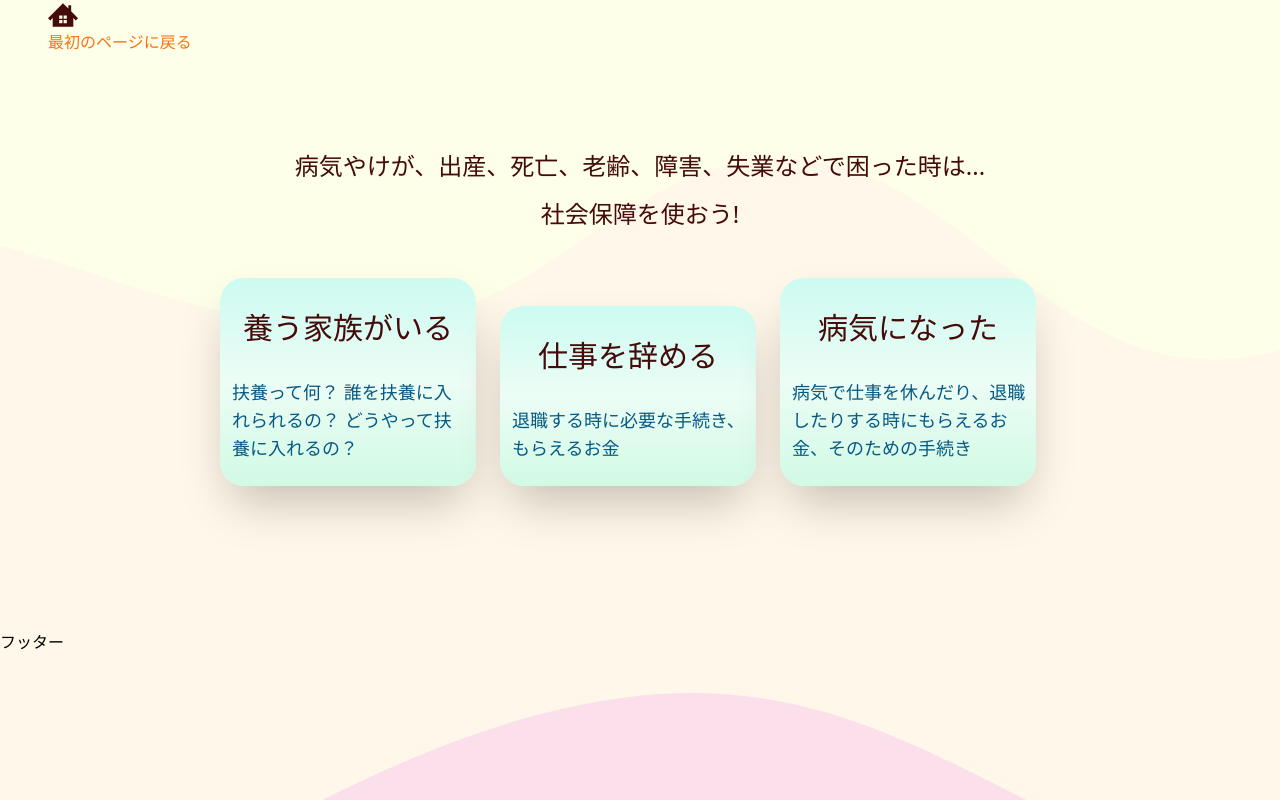
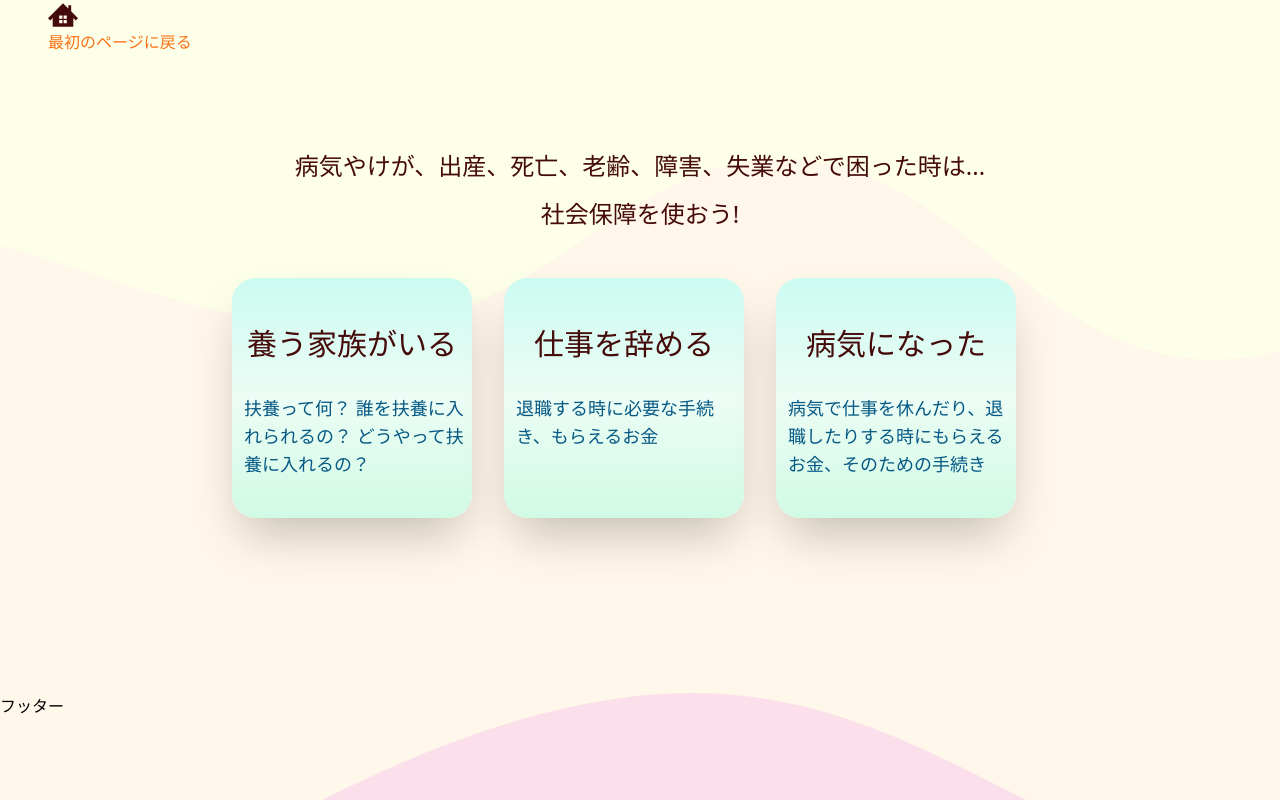
Before and after one commit to Miki-Sh/fukushi, a Next.js app: page / in a window 1280 px wide. Built offline with nearby package versions, Linux system fonts and the light colour scheme.

Commit message:
💄 デザイン変更

```diff
--- a/src/components/Header.jsx
+++ b/src/components/Header.jsx
@@ -3,7 +3,7 @@ import Link from "next/link";
 
 const Header = () => {
     return(
-        <div className='flex items-center pl-12 hover:text-orange-500'>
+        <div className='w-max flex items-center pl-12 text-red-950 hover:text-orange-500'>
             <Link href="/"><Image src='/HOME.svg' alt="HOME" height={30} width={30} />最初のページに戻る</Link>
         </div>
     );
--- a/src/components/Main.jsx
+++ /dev/null
@@ -1,15 +0,0 @@
-import MainChoice from 'src/components/MainChoice';
-
-const Main = () => {
-  return(
-    <div className = 'max-w-screen-lg mx-auto py-24'>
-      <div className = 'copy-container text-xl'>
-        <h1>病気やけが、出産、死亡、老齢、障害、失業などで困った時は...<br />
-        社会保障を使おう!</h1>
-      </div>
-      <MainChoice />
-    </div>
-  );
-};
-
-export default Main;
--- a/src/components/MainChoice.jsx
+++ b/src/components/MainChoice.jsx
@@ -20,13 +20,11 @@ const MainChoice = () => {
   ];
 
   return (
-    <div className="my-12">
+    <div className="my-12 flex flex-wrap justify-center items-center">
       {ChoiceList.map((items) => (
       <Link href={items.href} key={items.name}>
-        <div className='inline-block w-1/4 mr-6 text-center rounded-3xl bg-gradient-to-t from-emerald-100 via-emerald-50 to-teal-100 shadow-2xl cursor-pointer'>
-          <div className='rounded py-8 px-1 text-3xl'>
-            <h1>{items.name}</h1>
-          </div>
+        <div className='inline-block h-60 w-60 mr-8 mb-8 text-center rounded-3xl bg-gradient-to-t from-emerald-100 via-emerald-50 to-teal-100 shadow-2xl cursor-pointer'>
+          <h1 className='pt-12 pb-8 px-2 text-3xl'>{items.name}</h1>
           <p className='pb-6 pl-3 pr-2 text-left text-sky-800 text-lg'>{items.introduction}</p>
         </div>
       </Link>
--- a/tsconfig.json
+++ b/tsconfig.json
@@ -18,6 +18,6 @@
     // },
     "baseUrl": "."
   },
-  "include": ["next-env.d.ts", "**/*.ts", "**/*.tsx", "src/pages/Fuyou.jsx", "src/components/Shindan.jsx"],
+  "include": ["next-env.d.ts", "**/*.ts", "**/*.tsx", "src/pages/Fuyou.jsx", "src/components/Shindan.jsx", "src/pages/Taisyoku.jsx"],
   "exclude": ["node_modules"]
 }
```
